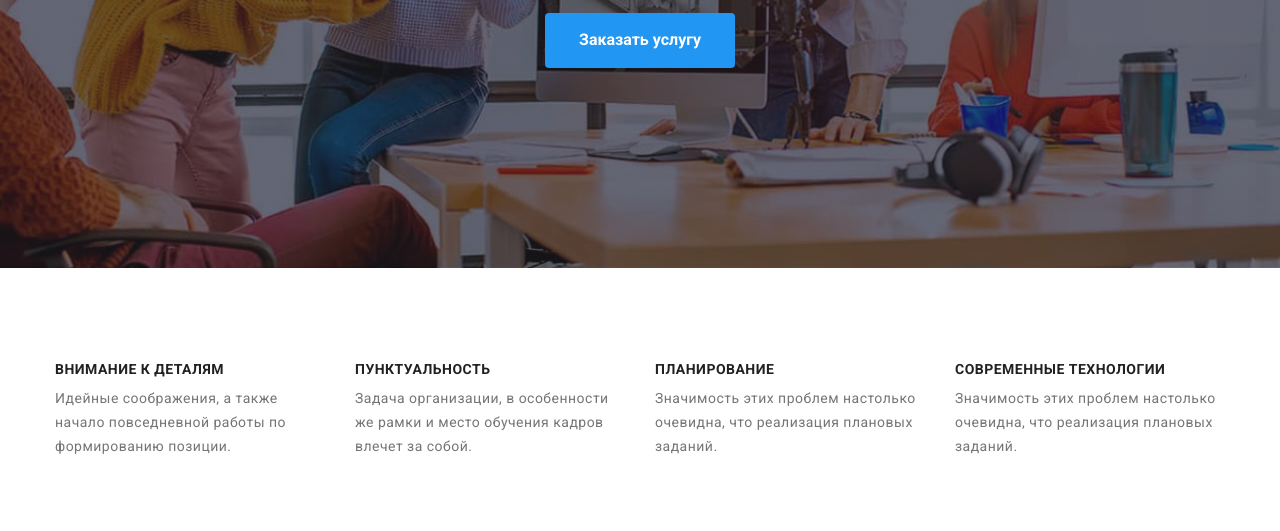
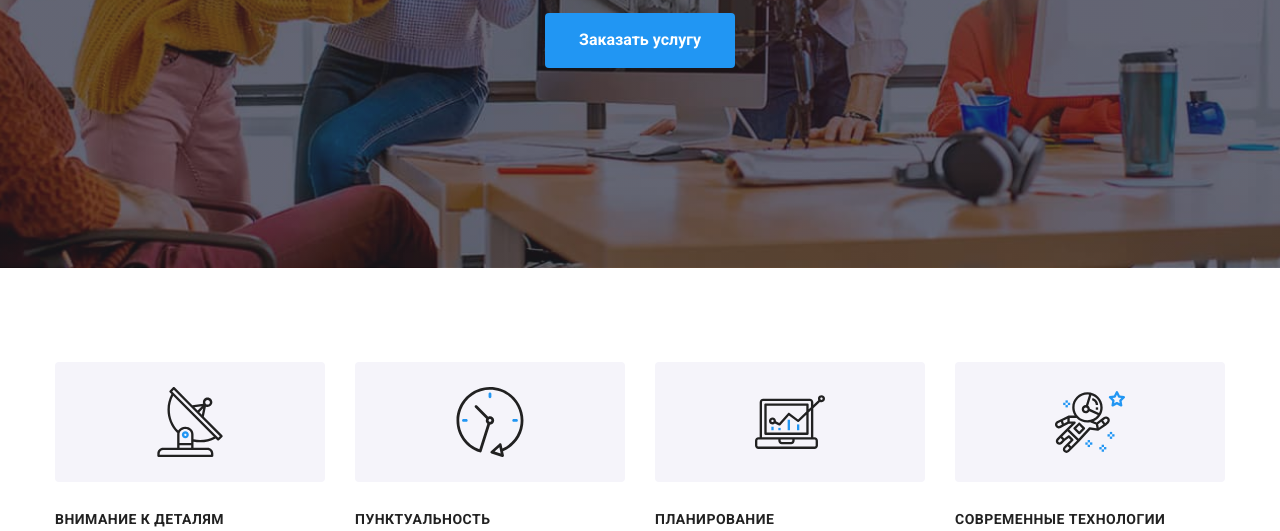
Before and after one commit to Galiactr/goit-markup-hw-04, a plain HTML site: page index.html in a window 1280 px wide. Shown: the part 421-952 px from the top of the page. Drawn offline with nearby package versions, Linux system fonts and the light colour scheme.

Commit message:
features

```diff
--- a/css/styles.css
+++ b/css/styles.css
@@ -195,6 +195,16 @@ img {
   padding: 0;
   white-space: nowrap;
   overflow: hidden;
+}
+.feature-svg {
+  display: flex;
+  justify-content: center;
+  align-items: center;
+  margin-bottom: 30px;
+  width: 270px;
+  height: 120px;
+  background: #F5F4FA;
+  border-radius: 4px;
 }
 .feature-list {
   list-style: none;
--- a/index.html
+++ b/index.html
@@ -69,6 +69,11 @@
           <h2 class="section-title-first">Особенности</h2>
           <ul class="feature-list list">
             <li class="feature-list-item">
+              <div class="feature-svg">
+                <svg class="features-icon" width=70 height=70>
+                  <use href="./images/svg/symbol-defs.svg#icon-antenna-1"
+                </svg>
+              </div>
               <h3 class="title">Внимание к деталям</h3>
               <p class="feature-text">
                 Идейные соображения, а также начало повседневной работы по
@@ -76,6 +81,11 @@
               </p>
             </li>
             <li class="feature-list-item">
+               <div class="feature-svg">
+                <svg class="features-icon" width=70 height=70>
+                  <use href="./images/svg/symbol-defs.svg#icon-clock-1"
+                </svg>
+              </div>
               <h3 class="title">Пунктуальность</h3>
               <p class="feature-text">
                 Задача организации, в особенности же рамки и место обучения
@@ -83,6 +93,11 @@
               </p>
             </li>
             <li class="feature-list-item">
+                <div class="feature-svg">
+                <svg class="features-icon" width=70 height=70>
+                  <use href="./images/svg/symbol-defs.svg#icon-diagram-1"
+                </svg>
+              </div>
               <h3 class="title">Планирование</h3>
               <p class="feature-text">
                 Значимость этих проблем настолько очевидна, что реализация
@@ -90,6 +105,11 @@
               </p>
             </li>
             <li class="feature-list-item">
+                <div class="feature-svg">
+                <svg class="features-icon" width=70 height=70>
+                  <use href="./images/svg/symbol-defs.svg#icon-astronaut-1"
+                </svg>
+              </div>
               <h3 class="title">Современные технологии</h3>
               <p class="feature-text">
                 Значимость этих проблем настолько очевидна, что реализация
```
